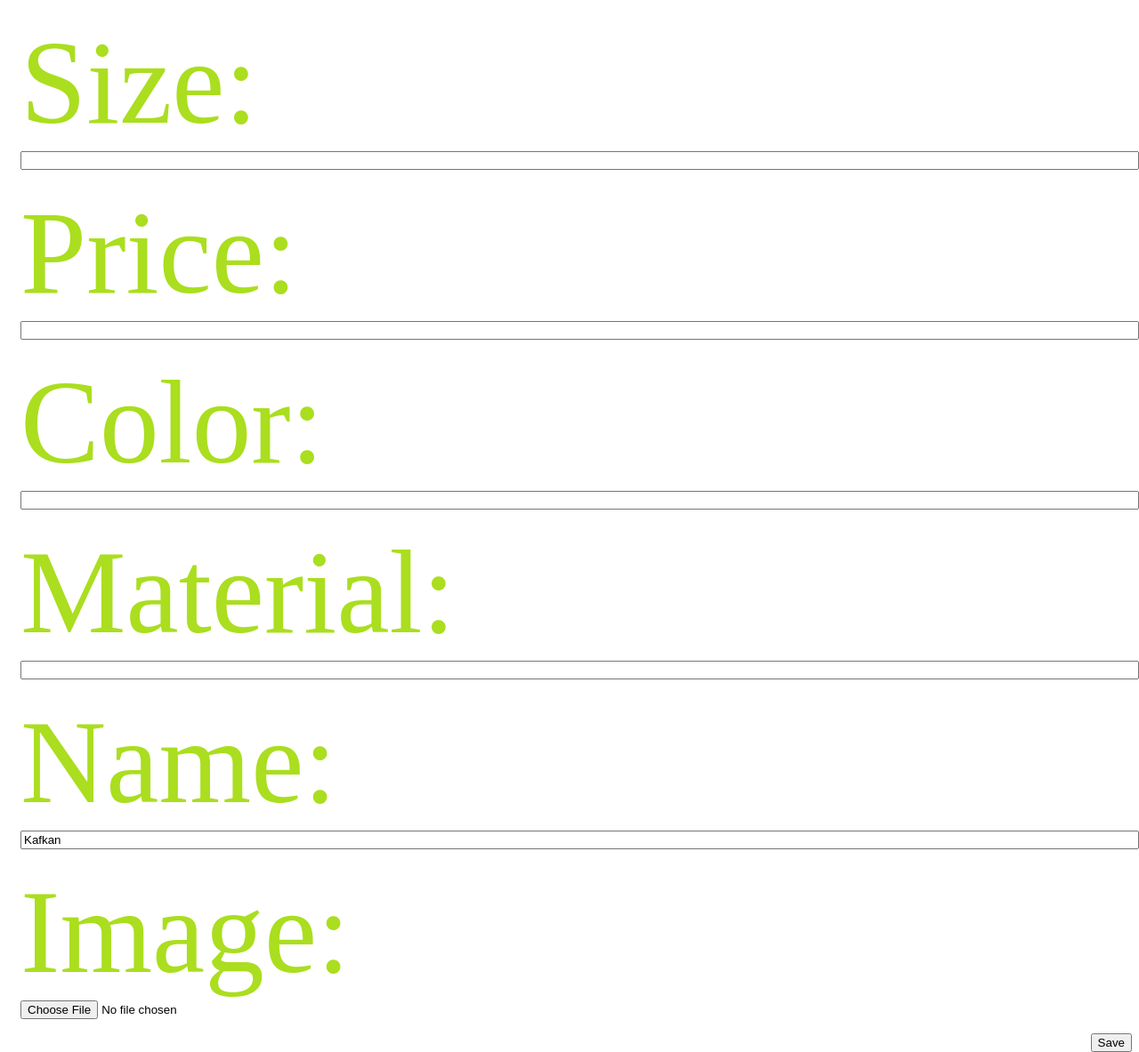
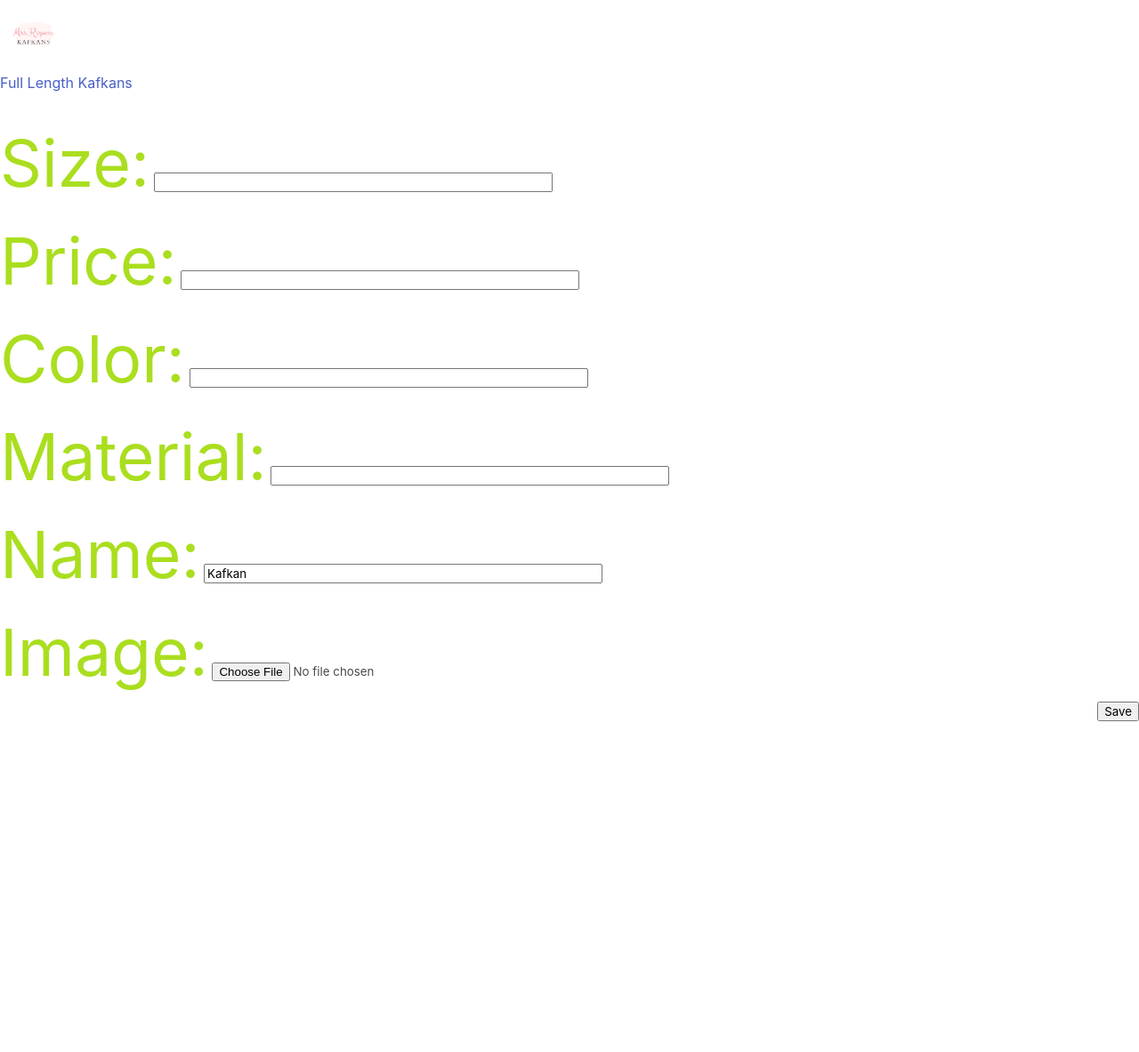
Before and after one commit to Marabrie/DjangoCustomUserModel, a Django app: page /kafkan/new/ in a window 1280 px wide. Shown: the whole page at 89% size. After the commit the page ends 811 px from the top, so only its background shows below. Run offline with Django 3.2, Linux system fonts and the light colour scheme.

Commit message:
working on adding photos and logo, getting them to appear on screen

```diff
--- a/config/urls.py
+++ b/config/urls.py
@@ -18,6 +18,7 @@ from django.contrib import admin
 from django.urls import path, include
 from django.views.generic.base import TemplateView
 from django.conf import settings
+from django.conf.urls.static import static
 
 
 urlpatterns = [
@@ -27,4 +28,4 @@ urlpatterns = [
     path('accounts/', include('django.contrib.auth.urls')),
     path('__debug__/', include(debug_toolbar.urls)),
     path('', include('kafkan_store.urls')),
-]
+    ]+static(settings.STATIC_URL, document_root=settings.STATIC_ROOT)
--- a/kafkan_store/static/css/kafkan.css
+++ b/kafkan_store/static/css/style.css
@@ -41,7 +41,7 @@ h4 {
 
 .post-form textarea,
 .post-form input {
-    width: 100%;
+    width: 35%;
 }
 
 .top-menu,
@@ -69,9 +69,9 @@ h4 {
 
 .btn-default,
 .btn-default:visited {
-    color: #C25100;
+    color: #e00cb2;
     background: none;
-    border-color: #C25100;
+    border-color: #910bdf;
 }
 
 .btn-default:hover {
@@ -81,5 +81,5 @@ h4 {
 
 label {
     color:#AADE1F;
-    font-size: 100pt;
+    font-size: 55pt;
 }
--- a/templates/base.html
+++ b/templates/base.html
@@ -1,7 +1,5 @@
+{% load static %}
 <!DOCTYPE html>
-
-{% load static %}
-
 <html>
     <head>
         <meta charset="utf-8">
@@ -9,11 +7,25 @@
         <title>{% block title %}Mrs.Ropers Kafkans{% endblock %}</title>
         <meta name="description" content="">
         <meta name="viewport" content="width=device-width, initial-scale=1">
-        <link rel="stylesheet" href="{% static 'css/kafkan.css' %}">
+        <link rel="stylesheet" href="{% static 'css/style.css' %}">
+        <link rel="stylesheet" href="https://cdn.jsdelivr.net/npm/bulma@0.9.3/css/bulma.min.css">
+        <link href="https://cdn.jsdelivr.net/npm/remixicon@2.5.0/fonts/remixicon.css" rel="stylesheet">
     </head>
     <body>
+        <section class="wrapper">
+            <div class="left_container">
+                <nav>
+                    <div class="logo_content">
+                        <img src="../kafkan_store/static/MrsRopersKafkanslogo.png" alt="site logo"  style="max-height: 75px"  class="py-1 px-1">
+                    </div>
+                    <ul class="nav_content">
+                        <li><a class="nav_links active" href="javascript:void(0)">Full Length Kafkans</a></li>
+                        </ul>
+                </nav>
+                <br>
         <main>
           {% block content %}
+
           {% endblock %}
         </main>
 
```
Also changed, not shown: config/db.sqlite3 (added), kafkan_store/static/MrsRopersKafkanslogo.png (added).
